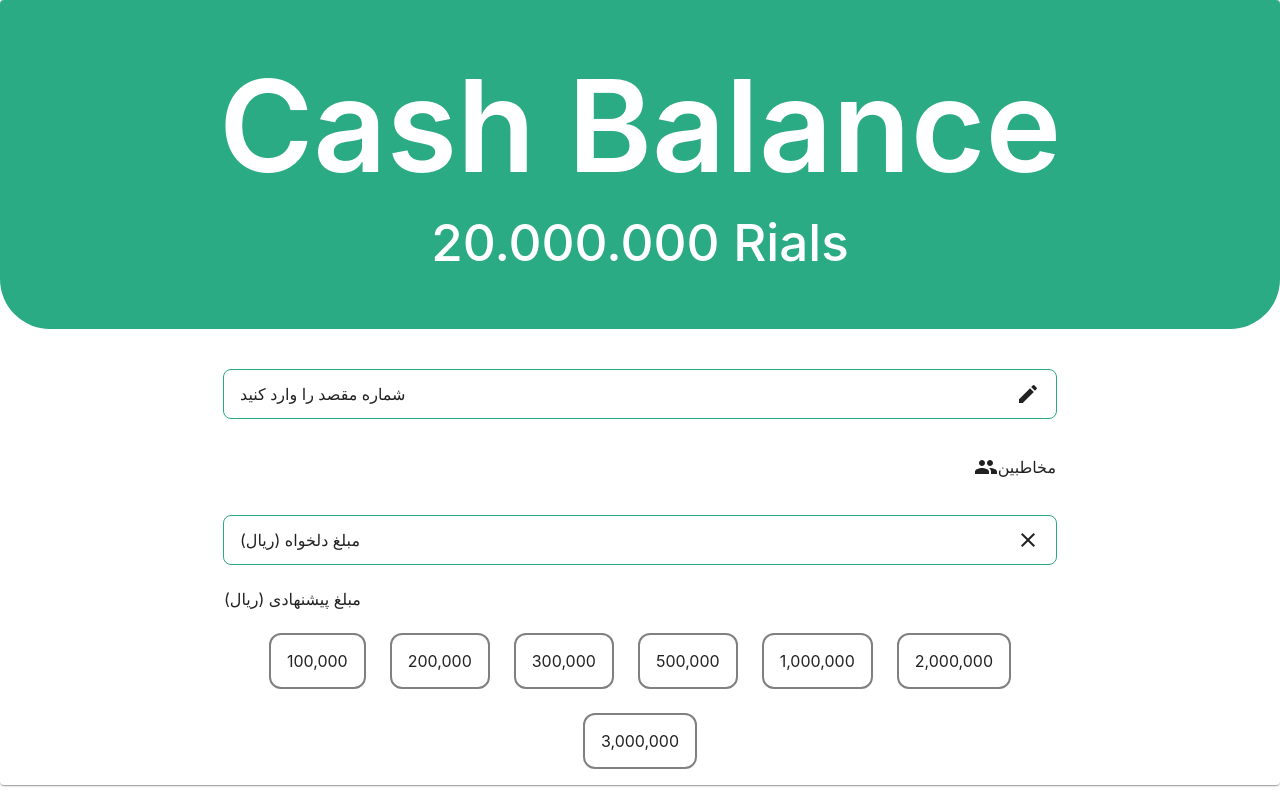
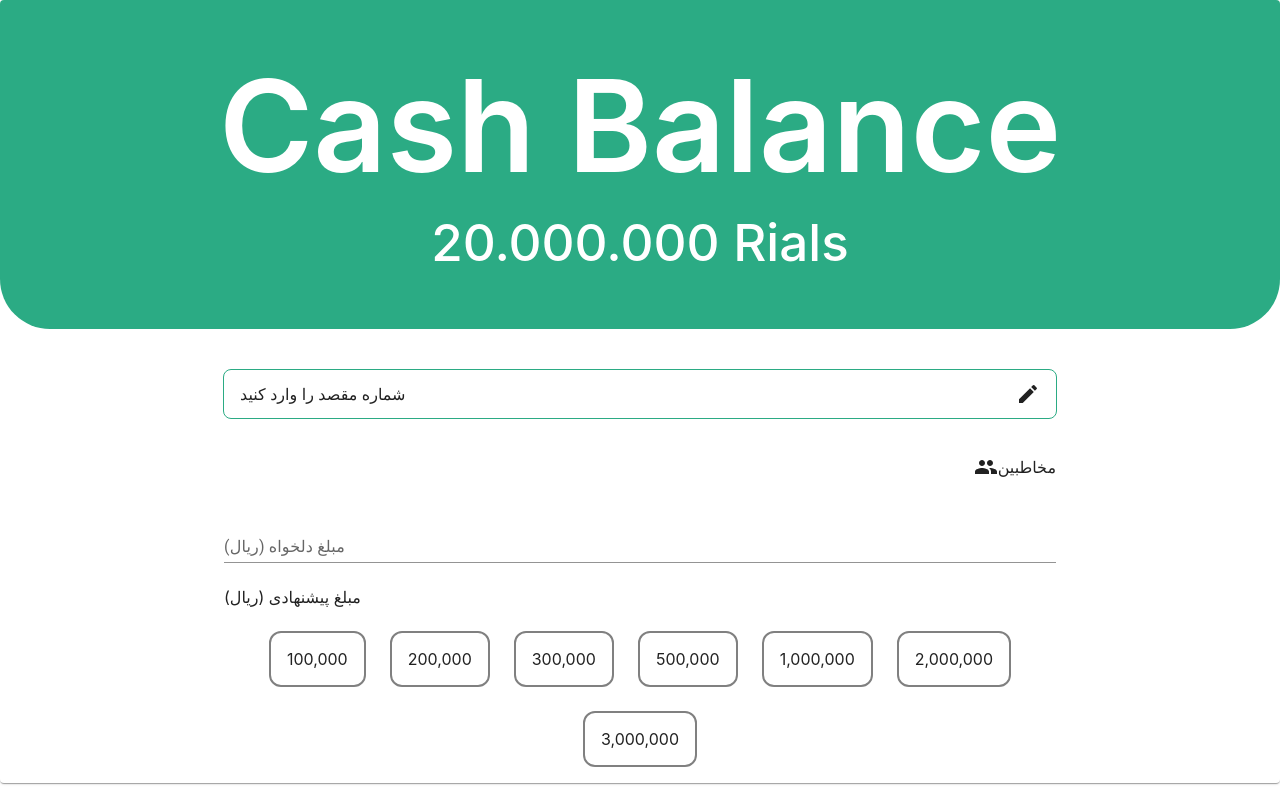
Before and after one commit to siahvosh/digital-wallet, a React (Create React App) app: page /transfer in a window 1280 px wide. Built offline with nearby package versions, Linux system fonts and the light colour scheme.

Commit message:
set text field for custom price

```diff
--- a/src/Pages/WalletActions/Transfer.tsx
+++ b/src/Pages/WalletActions/Transfer.tsx
@@ -11,7 +11,6 @@ export const Transfer = () => {
         price: string;
         num: string
     }
-
     const [priceItems] = useState<priceItemsType[]>([
         {price: '100,000', num: '1'},
         {price: '200,000', num: '2'},
@@ -21,6 +20,8 @@ export const Transfer = () => {
         {price: '2,000,000', num: '6'},
         {price: '3,000,000', num: '7'}
     ])
+    const [customPrice, setCustomPrice] = useState<string>('')
+
     return(
         <React.Fragment>
             <Card style={{height: '100%',}}>
@@ -46,10 +47,12 @@ export const Transfer = () => {
                             </div>
                         </Grid2>
                         <Grid2 size={12} style={{justifyContent: 'center', display: 'center'}}>
-                            <div style={{borderRadius: '8px' ,width: '65vw', height: '3rem', border: '1px solid #2bab84',justifyContent: 'space-between' ,margin: 'auto', alignContent: 'center'}}>
-                                <div style={{display: 'flex', justifyContent: 'space-between', alignItems: 'center', padding: '0 1rem 0 1rem'}}>
-                                    <span style={{alignContent: 'center'}}>مبلغ دلخواه (ریال) </span>
-                                    <CloseIcon/>
+                            <div style={{borderRadius: '8px' ,width: '65vw', height: '3rem', justifyContent: 'space-between' ,margin: 'auto', alignContent: 'center'}}>
+                                <div style={{display: 'flex', justifyContent: 'space-between', alignItems: 'center'}}>
+                                    <TextField
+                                        onChange={(e) => setCustomPrice(e.target.value)}
+                                        variant={'standard'}
+                                        style={{width: '100%'}} value={customPrice} label={'مبلغ دلخواه (ریال) '}/>
                                 </div>
                             </div>
                         </Grid2>
@@ -60,7 +63,7 @@ export const Transfer = () => {
 
                             {priceItems.map((item, index) => (
                                 <Grid2>
-                                    <div key={index} style={{
+                                    <div onClick={() => setCustomPrice(item.price)} key={index} style={{
                                         cursor: 'pointer',
                                         borderRadius: '12px',
                                         border: '2px solid gray',
```
